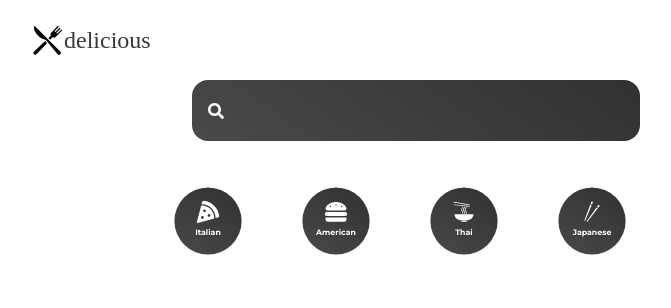
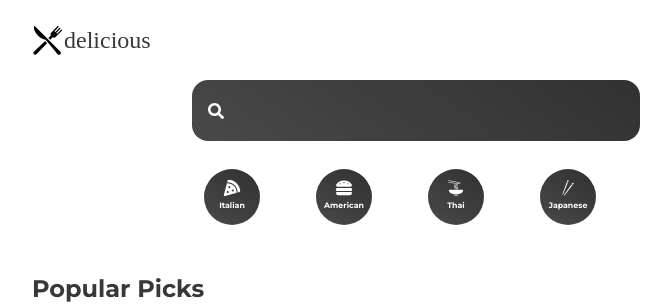
Before and after one commit to khoaizAhmmed/delicious-app, a React (Create React App) app: page / in a window 1280 px wide. Shown: the top 308 px of the page, without its empty margins (224-895 px from the left). Built offline with nearby package versions, Linux system fonts and the light colour scheme; no server answers.

Commit message:
update category

```diff
--- a/src/components/Category.jsx
+++ b/src/components/Category.jsx
@@ -28,7 +28,7 @@ function Category() {
 const List = styled.div`
     display: flex;
     justify-content: center;
-    margin: 2rem 0rem;
+    margin: 1rem 0rem;
 `;
 const SLink = styled(NavLink)`
     display: flex;
@@ -38,8 +38,8 @@ const SLink = styled(NavLink)`
     border-radius: 50%;
     margin-right: 2rem;
     background: linear-gradient(35deg, #494949, #313131);
-    height: 6rem;
-    width: 6rem;
+    height: 5rem;
+    width: 5rem;
     cursor: pointer;
     transform: scale(0.7);
     h4 {
@@ -49,7 +49,7 @@ const SLink = styled(NavLink)`
     }
     svg {
         color: white;
-        font-size: 2rem;
+        font-size: 1.5rem;
     }
     &.active {
         background: linear-gradient(to right, #f27121, #e98057);
```
